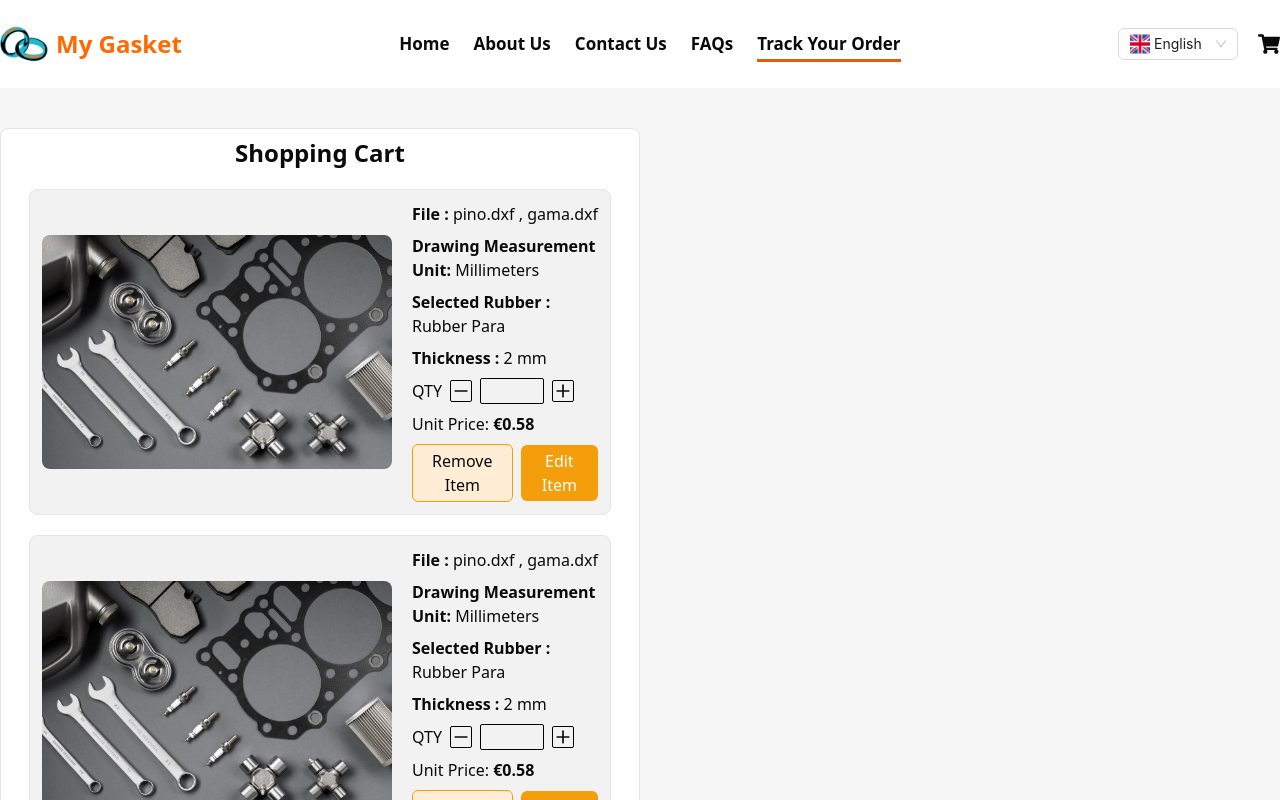
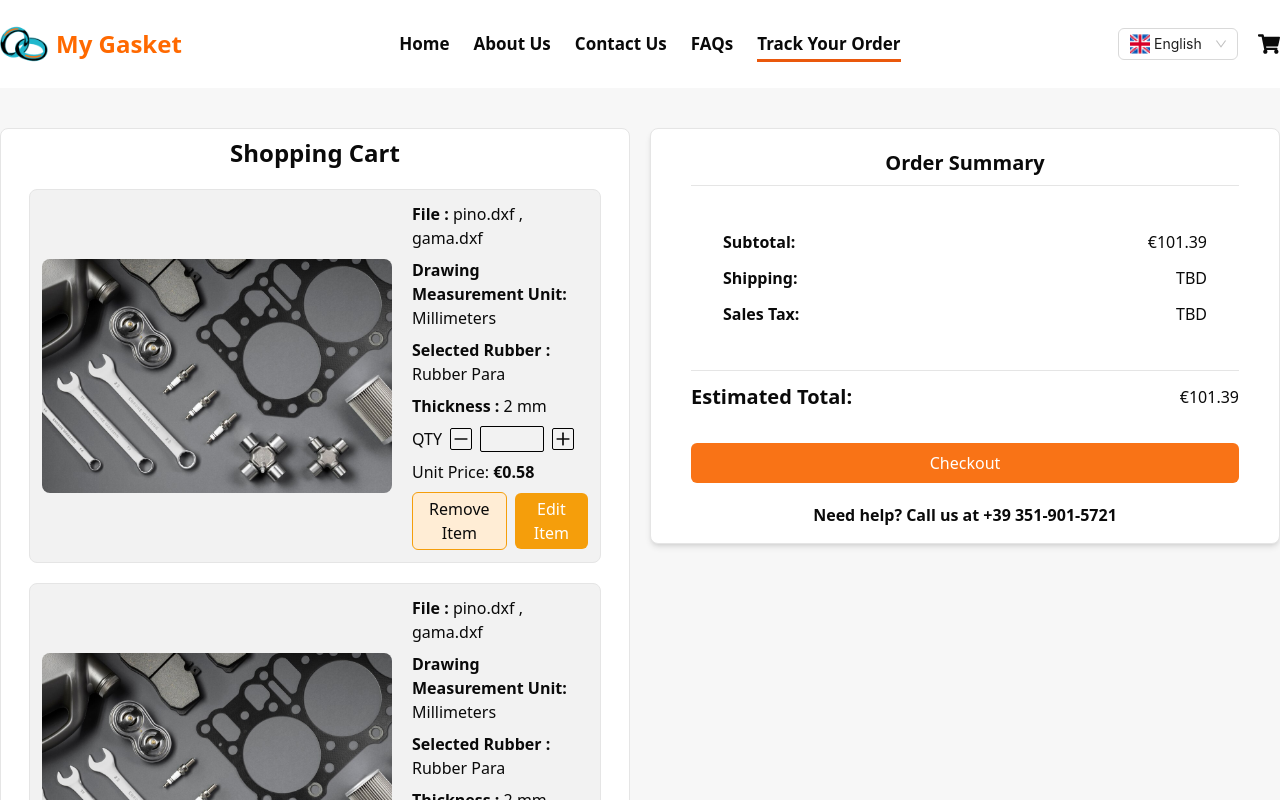
Before and after one commit to shukumar-542/my-gasket, a Next.js app: page /track-order in a window 1280 px wide. Shown: the top 800 px of the page. Built offline with nearby package versions, Linux system fonts and the light colour scheme.

Commit message:
Implement order summery card

```diff
--- a/src/app/(withCommonLayout)/track-order/page.tsx
+++ b/src/app/(withCommonLayout)/track-order/page.tsx
@@ -8,7 +8,7 @@ const TrackOrderPage = () => {
   const [quantity, setQuantity] = useState(0);
   return (
     <div className="mt-22 py-10 container mx-auto">
-      <div className="grid grid-cols-1 md:grid-cols-2 ">
+      <div className="grid grid-cols-1 md:grid-cols-2  gap-5">
         <div className="bg-white border rounded-md p-2 ">
           <h1 className="text-2xl font-bold text-center">Shopping Cart</h1>
           <div className="flex  items-center gap-5 border rounded-md bg-[#F2F2F2] m-5 p-3">
@@ -58,13 +58,15 @@ const TrackOrderPage = () => {
               <p>
                 {" "}
                 Unit Price: <span className="font-semibold">€0.58</span>
-
-
               </p>
               <div className="flex items-center gap-2">
-                    <button className="bg-[#FFEDD5] border border-[#F59E0B] px-4 py-1 rounded-sm">Remove Item</button>
-                    <button className="bg-[#F59E0B] text-white  px-4 py-1 rounded-sm">Edit Item</button>
-                </div>
+                <button className="bg-[#FFEDD5] border border-[#F59E0B] px-4 py-1 rounded-sm">
+                  Remove Item
+                </button>
+                <button className="bg-[#F59E0B] text-white  px-4 py-1 rounded-sm">
+                  Edit Item
+                </button>
+              </div>
             </div>
           </div>
           <div className="flex  items-center gap-5 border rounded-md bg-[#F2F2F2] m-5 p-3">
@@ -114,17 +116,47 @@ const TrackOrderPage = () => {
               <p>
                 {" "}
                 Unit Price: <span className="font-semibold">€0.58</span>
-
-
               </p>
               <div className="flex items-center gap-2">
-                    <button className="bg-[#FFEDD5] border border-[#F59E0B] px-4 py-1 rounded-sm">Remove Item</button>
-                    <button className="bg-[#F59E0B] text-white  px-4 py-1 rounded-sm">Edit Item</button>
-                </div>
+                <button className="bg-[#FFEDD5] border border-[#F59E0B] px-4 py-1 rounded-sm">
+                  Remove Item
+                </button>
+                <button className="bg-[#F59E0B] text-white  px-4 py-1 rounded-sm">
+                  Edit Item
+                </button>
+              </div>
             </div>
           </div>
         </div>
-        <div></div>
+        <div>
+          <div className="bg-white rounded-md border shadow-md px-10">
+            <h1 className="text-center mt-5 text-xl font-semibold border-b pb-2">
+              Order Summary
+            </h1>
+            <div className="p-8 border-b">
+              <p className="my-3 flex items-center justify-between">
+                <span className="font-semibold">Subtotal:</span>
+                <span>€101.39</span>
+              </p>
+              <p className="my-3 flex items-center justify-between">
+                <span className="font-semibold">Shipping:</span>
+                <span>TBD</span>
+              </p>
+              <p className="my-3 flex items-center justify-between">
+                <span className="font-semibold">Sales Tax:</span>
+                <span>TBD</span>
+              </p>
+            </div>
+            <p className="my-3 flex items-center justify-between">
+              <span className="font-semibold text-xl">Estimated Total:</span>
+              <span>€101.39</span>
+            </p>
+            {/* <div className="flex justify-center  py-5"> */}
+              <button className="bg-[#F97316] px-5 py-2 rounded-sm text-white w-full my-5">Checkout</button>
+            {/* </div> */}
+            <p className="text-center  font-semibold mb-4">Need help? Call us at +39 351-901-5721</p>
+          </div>
+        </div>
       </div>
     </div>
   );
```
